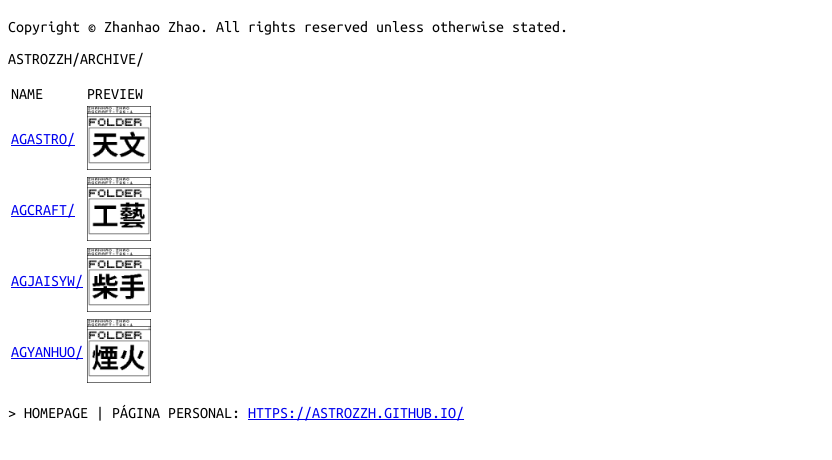
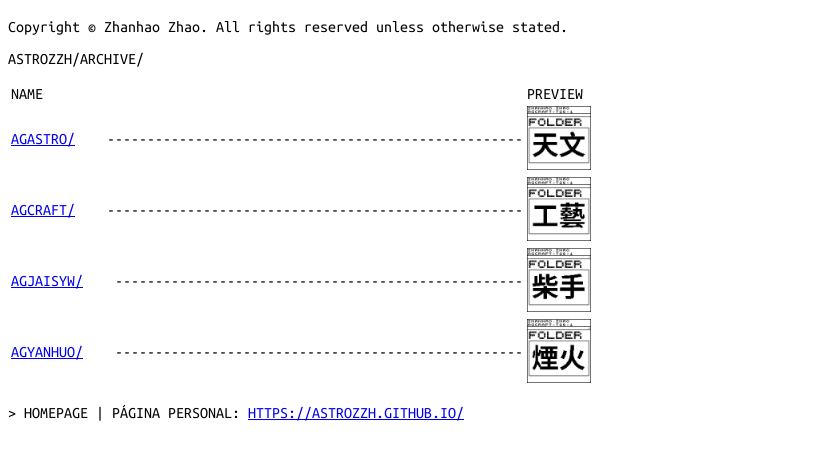
Before and after one commit to ASTROZZH/ARCHIVE, a plain HTML site: page index.html in a window 1280 px wide. Shown: the part 56-516 px from the top of the page, without its empty margins (0-832 px from the left). Drawn offline with Linux system fonts and the light colour scheme.

Commit message:
Add files via upload

```diff
--- a/index.html
+++ b/index.html
@@ -43,38 +43,30 @@ ASTROZZH/ARCHIVE/
 </tr>
 
 <tr>
-    <td><a href="AGASTRO/INDEX.HTML">AGASTRO/</a></td>
+    <td><pre><a href="AGASTRO/INDEX.HTML">AGASTRO/</a>    ----------------------------------------------------</pre></td>
     <td>
-        <a href="AGASTRO/INDEX.HTML">
-            <img src="AGCRAFT/T26/ZHANHAO.ZHAO__AGCRAFT-T26-1__0_10X.PNG" width="64">
-        </a>
+        <img src="AGCRAFT/T26/ZHANHAO.ZHAO__AGCRAFT-T26-1__0_10X.PNG" width="64">
     </td>
 </tr>
 
 <tr>
-    <td><a href="AGCRAFT/INDEX.HTML">AGCRAFT/</a></td>
+    <td><pre><a href="AGCRAFT/INDEX.HTML">AGCRAFT/</a>    ----------------------------------------------------</pre></td>
     <td>
-        <a href="AGCRAFT/INDEX.HTML">
-            <img src="AGCRAFT/T26/ZHANHAO.ZHAO__AGCRAFT-T26-1__1_10X.PNG" width="64">
-        </a>
+        <img src="AGCRAFT/T26/ZHANHAO.ZHAO__AGCRAFT-T26-1__1_10X.PNG" width="64">
     </td>
 </tr>
 
 <tr>
-    <td><a href="AGJAISYW/INDEX.HTML">AGJAISYW/</a></td>
+    <td><pre><a href="AGJAISYW/INDEX.HTML">AGJAISYW/</a>    ---------------------------------------------------</pre></td>
     <td>
-        <a href="AGJAISYW/INDEX.HTML">
-            <img src="AGCRAFT/T26/ZHANHAO.ZHAO__AGCRAFT-T26-1__2_10X.PNG" width="64">
-        </a>
+        <img src="AGCRAFT/T26/ZHANHAO.ZHAO__AGCRAFT-T26-1__2_10X.PNG" width="64">
     </td>
 </tr>
 
 <tr>
-    <td><a href="AGYANHUO/INDEX.HTML">AGYANHUO/</a></td>
+    <td><pre><a href="AGYANHUO/INDEX.HTML">AGYANHUO/</a>    ---------------------------------------------------</pre></td>
     <td>
-        <a href="AGYANHUO/INDEX.HTML">
-            <img src="AGCRAFT/T26/ZHANHAO.ZHAO__AGCRAFT-T26-1__3_10X.PNG" width="64">
-        </a>
+        <img src="AGCRAFT/T26/ZHANHAO.ZHAO__AGCRAFT-T26-1__3_10X.PNG" width="64">
     </td>
 </tr>
 </table>
```
